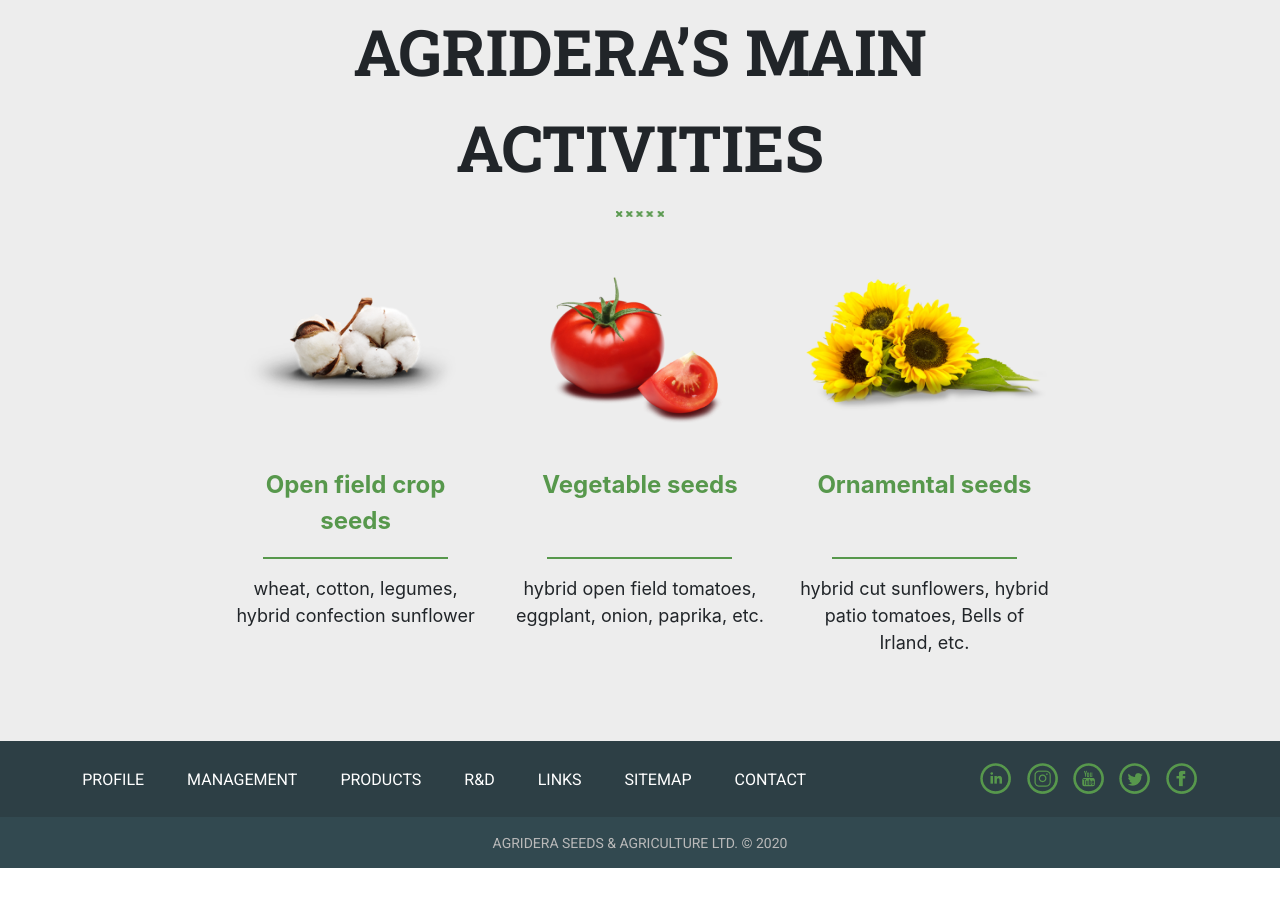
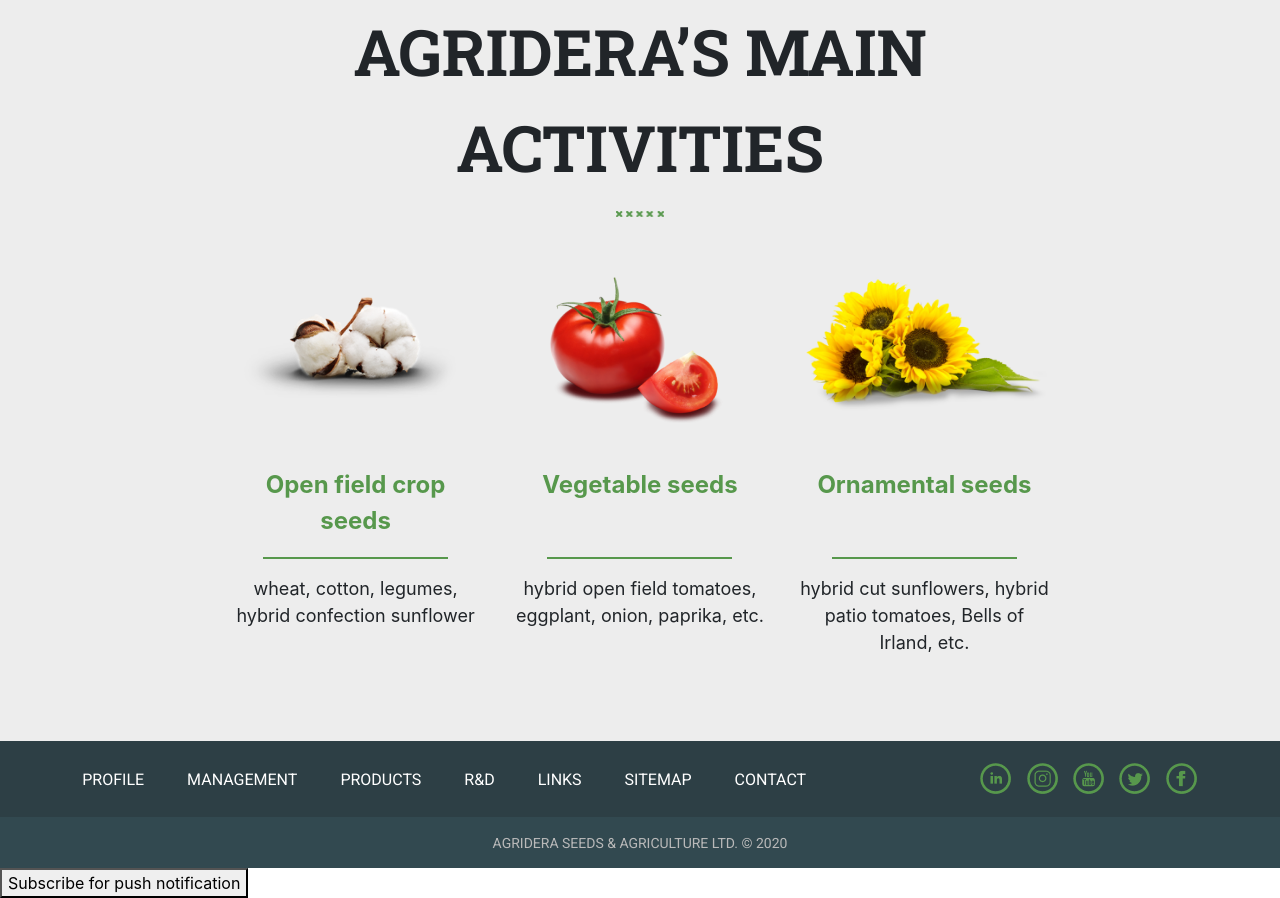
Before and after one commit to hahafury/pwmpractice, a website: page index.html in a window 1280 px wide. Shown: the part 2380-3278 px from the top of the page. Before the commit the page ends 3248 px from the top, so only its background shows below. Drawn offline with nearby package versions, Linux system fonts and the light colour scheme.

Commit message:
fix push button

```diff
--- a/index.html
+++ b/index.html
@@ -198,5 +198,6 @@
         </div>
         <div class="bottomFooter text-center">AGRIDERA SEEDS & AGRICULTURE LTD. © 2020</div>
     </footer>
+    <button class = "subscribe-for-push">Subscribe for push notification</button>
 </body>
 </html>
```
